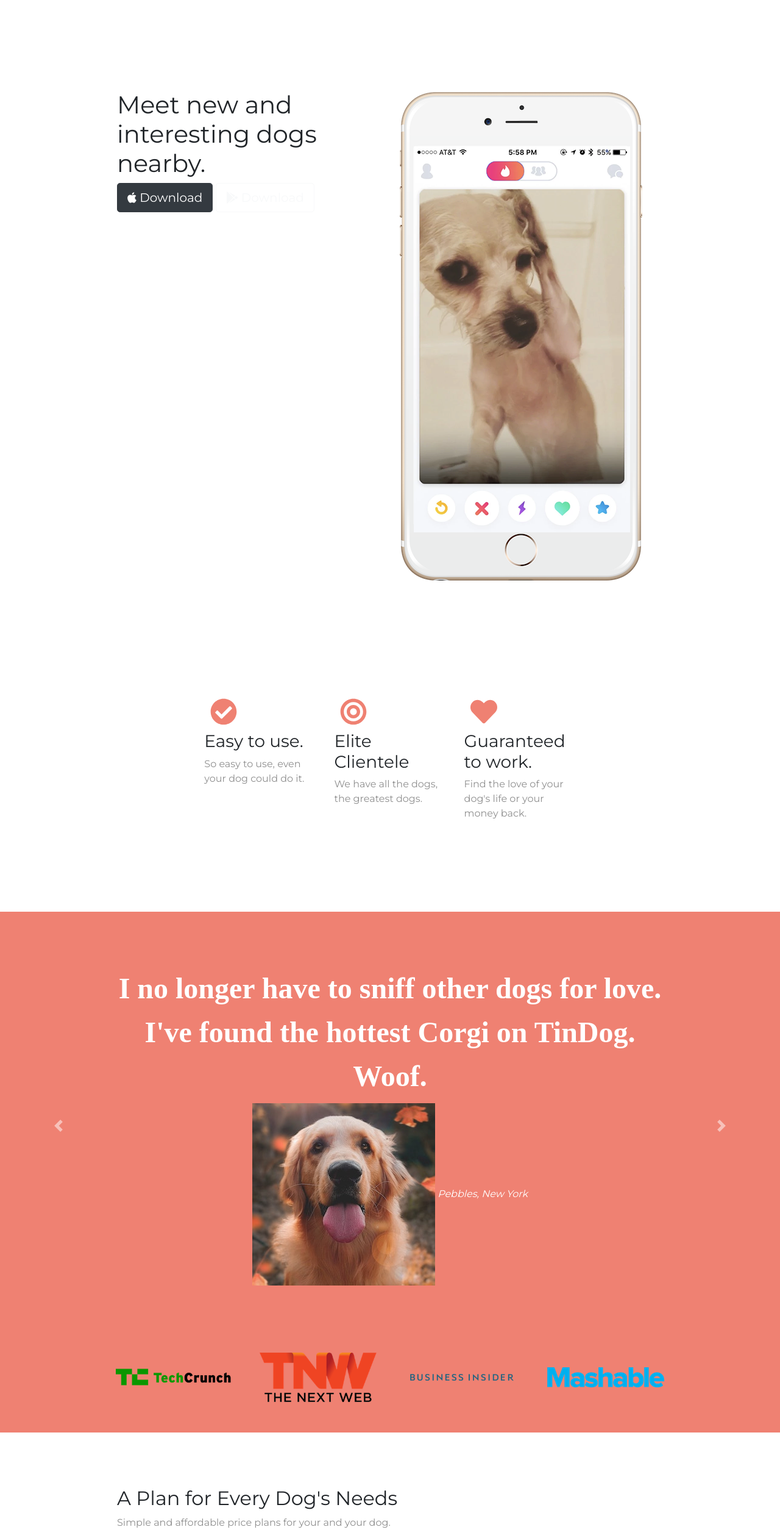
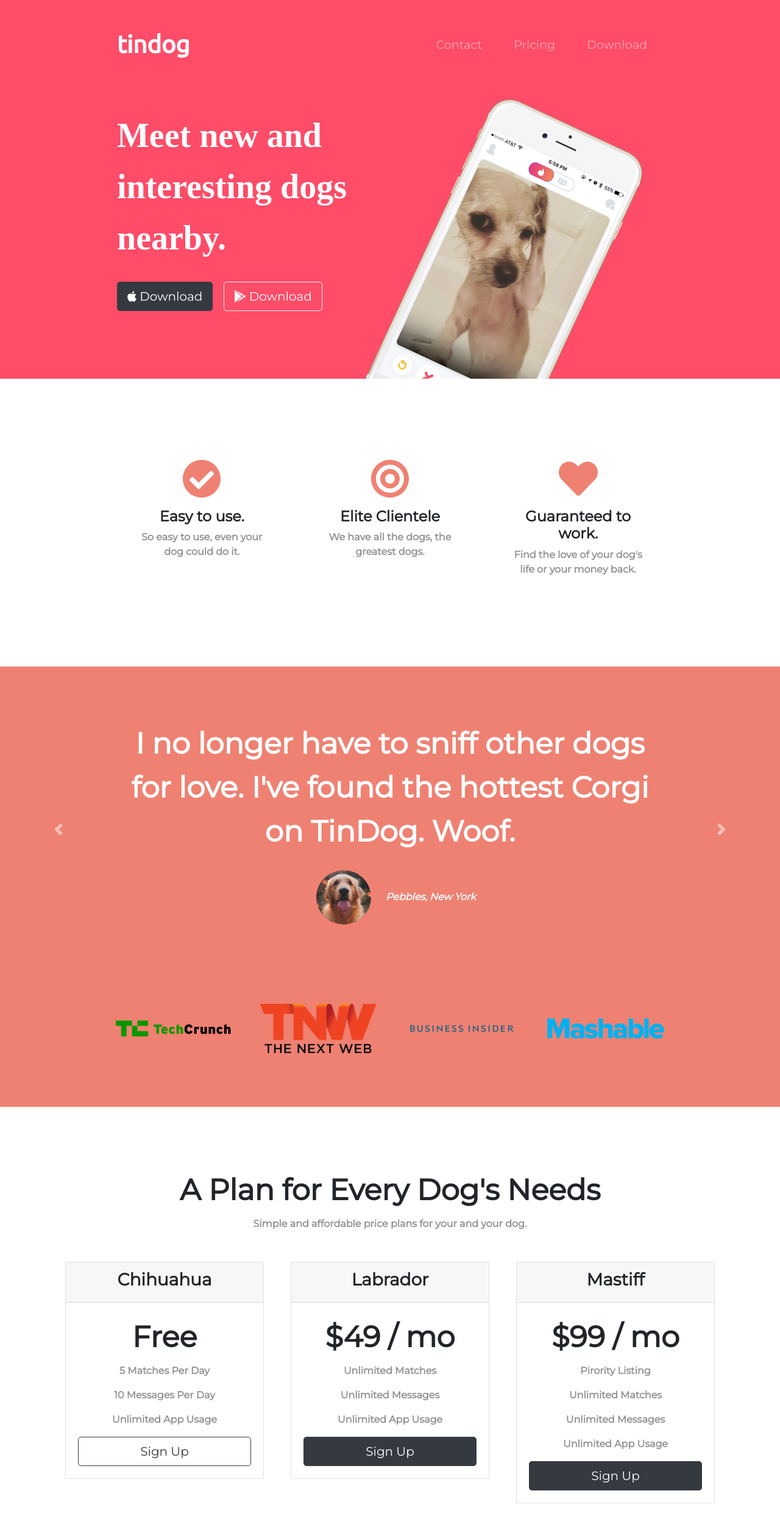
Before and after one commit to Jayesh462/TindogF, a plain HTML site: page index.html in a window 1280 px wide. Shown: the top 2522 px of the page at 61% size. Drawn offline with nearby package versions, Linux system fonts and the light colour scheme.

Commit message:
Update styles.css

```diff
--- a/css/styles.css
+++ b/css/styles.css
@@ -1,198 +1,183 @@
-/* Body */
-body{
-font-family: 'Montserrat', sans-serif;
+
+body {
+  font-family: "Montserrat";
+  font-weight: bold;
+  text-align: center;
 }
-p{
+
+h1, h2, h3, h4, h5, h6 {
+  font-family: "Montserrat";
+  font-weight: bold;
+}
+
+p {
   color: #8f8f8f;
 }
-/* Title */
-.title {
-  background-color: #ff4c68;
+
+/* Headings */
+
+.big-heading {
+  font-family: "Montserrat-Black";
+  font-weight: 900;
+  font-size: 3.5rem;
+  line-height: 1.5;
 }
-/* Heading Part */
-.Header {
-font-family: 'Montserrat', sans-serif;
-  font-weight: 900;
+
+.section-heading {
   font-size: 3rem;
   line-height: 1.5;
-color: white;
 }
+
+/* Containers */
+
 .container-fluid{
-padding: 3% 15% 5% 15%;
+  padding: 7% 15%;
+}
+
+/* Sections */
+
+.colored-section {
+  background-color: #ff4c68;
+  color: #fff;
+}
+
+.white-section {
+  background-color: #fff;
 }
 
 /* Navigation Bar */
-.navbar{
-  padding: 20px ;
+
+.navbar {
+  padding: 0 0 4.5rem;
 }
- .navbar-brand{
-  font-family: 'Ubuntu', sans-serif;
+
+.navbar-brand {
+  font-family: "Ubuntu";
   font-size: 2.5rem;
   font-weight: bold;
 }
-.nav-item{
-  font-family: 'Montserrat';
-  font-weight: 300;
+
+.nav-item {
+  padding: 0 18px;
 }
 
-/* Donwlaod-Butoons */
-.Download-Buttons{
-  margin: 5% 3% 3% 3%;
+.nav-link {
+  font-size: 1.2rem;
+  font-family: "Montserrat";
+  font-weight: lighter;
 }
 
-/* Title-images */
-.Title-Images{
-  width: 18%;
+/* Buttons */
+
+.download-button {
+  margin: 5% 3% 5% 0;
+}
+
+/* Title Section */
+
+#title {
+  background-color: #ff4c68;
+  color: #fff;
+  text-align: left;
+}
+
+#title .container-fluid {
+  padding: 3% 15% 7%;
+}
+
+/* Title Image */
+
+.title-image {
+  width: 60%;
   transform: rotate(25deg);
   position: absolute;
   right: 30%;
 }
+
 /* Features Section */
-  #features  {
-    padding: 7% 16%;
-    background-color: #fff;
+
+#features {
   position: relative;
-    z-index: 1;
 }
-/* Specifications */
-.Easy-To-Use{
-text-align: center;
-padding: 5%;
+
+.feature-title {
+  font-size: 1.5rem;
 }
-.Guaranteed-to-work{
-    text-align: center;
-    padding: 5%;
+
+.feature-box {
+  padding: 4.5%;
 }
-.Elite-Clientele{
-  text-align: center;
-  padding: 5%;
+
+.icon {
+  color: #ef8172;
+  margin-bottom: 1rem;
 }
-.icon {
-    padding:10px;
-    color: #ef8172;}
-.icon:hover{
+
+.icon:hover {
   color: #ff4c68;
 }
 
-/* h2 */
-h2 {
+/* Testimonial Section */
 
+#testimonials {
+  background-color: #ef8172;
 }
-.pricing-h2{
-  font-family: "Montserrat-Bold";
- font-weight: bold;
+
+.testimonial-text {
   font-size: 3rem;
- text-align: center;
   line-height: 1.5;
 }
-/* H3 */
 
-.h31{
-  font-family: Montserrat;
-  font-weight: bold;
-}
-.h32{
-  font-family: Montserrat;
-  font-weight: bold;
-}
-.h33{
-  font-family: Montserrat;
-  font-weight: bold;
-}
-/* Testimonials Section */
-#testimonials{
-  background-color: #ef8172;
-  text-align: center;
-}
-.testimonial-images{
-  width:10%;
+.testimonial-image {
+  width: 10%;
   border-radius: 100%;
   margin: 20px;
-font-size: 1.5rem;
-font-family: "Montserrat";
-font-weight: 600;
 }
-.carousel-item{
-padding: 7% 15% 7% 15%;
+
+
+#press {
+  background-color: #ef8172;
+  padding-bottom: 3%;
 }
-em{
-  color: white;
-}
-.testimonial-text{
-  color: white;
-  font-family: "Montserrat-Bold";
-  font-weight: bold;
-  font-size: 3rem;
-  text-align: center;
-  line-height: 1.5;
-}
-/* PRESS */
-#press{
-  background-color: #ef8172;
-  text-align: center;
-}
-.press-logo{
+
+.press-logo {
   width: 15%;
   margin: 20px 20px 50px;
 }
-/* PRCING SECTION */
-#pricing{
-  padding:7% 15%;
+
+/* Pricing Section */
+
+#pricing {
+  padding: 100px;
 }
-.pricing-col-1{
-  padding-right: 40px;
+
+.price-text {
+  font-size: 3rem;
+  line-height: 1.5;
 }
-.pricing-col-2{
-  padding-left: 20px;
-  padding-right: 20px;
+
+.pricing-column {
+  padding: 3% 2%;
 }
-.pricing-col-3{
-  padding-left: 40px;
+
+/* CTA Section */
+
+
+/* Footer Section */
+
+
+.social-icon {
+  margin: 20px 10px;
 }
-.pricing-p{
+
+@media (max-width: 1028px) {
+
+  #title {
     text-align: center;
   }
 
-/* MEDIA SECTION */
-@media (max-width: 1028px) {
-
-  .title {
-    text-align: center;
-  }
-
-  .Title-Images {
+  .title-image {
     position: static;
     transform: rotate(0);
-    width : 60%;
   }
 }
-
-/* FOOTER SECTION */
-
-.footer-h3{
-   color:#fff;
-  font-style: "Montserrat";
-  font-weight: 900;
-  font-size: 3rem;
-  text-align: center;
-}
-#cta{
-  background-color: #ff4c68;
-  padding: 10% 15%;
-  text-align:center;
-}
-.Download-Buttons-2{
-  margin: 20px;
-}
-
-#footer{
-  text-align: center;
-  padding: 3%;
-}
-i {
-  padding:5px;
-  padding-bottom: 10px;
-}
-.footer-p{
-  padding : 10px;
-}
```
Lines whose indentation alone changed are shown as unchanged.
